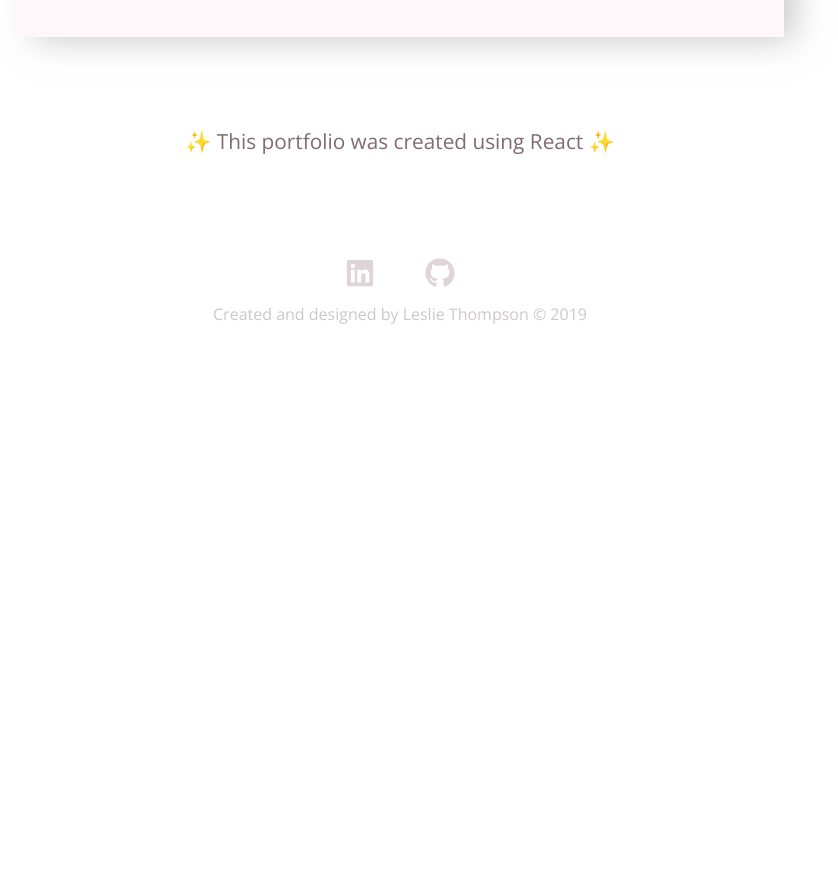
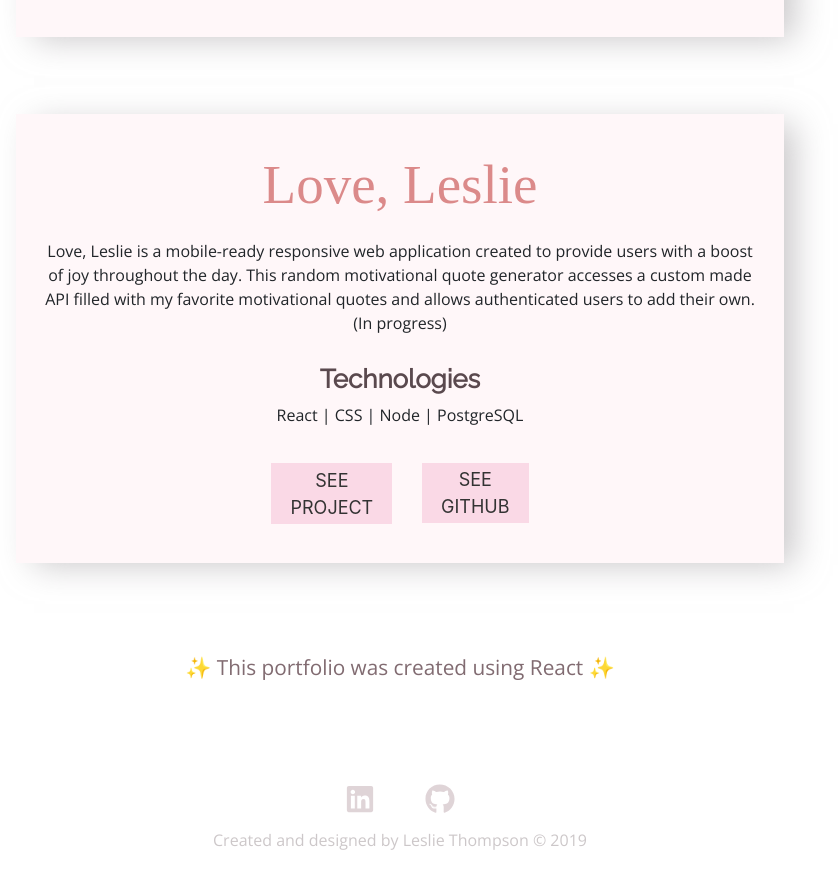
Before and after one commit to LCRT215/Portfolio, a React (Create React App) app: page /work in a window 1280 px wide. Shown: the part 4192-5070 px from the top of the page, without its empty margins (240-1078 px from the left). Before the commit the page ends 4544 px from the top, so only its background shows below. Built offline with nearby package versions, Linux system fonts and the light colour scheme; a web font is replaced by a local one.

Commit message:
add project motivation

```diff
--- a/src/components/Projects/projectData.js
+++ b/src/components/Projects/projectData.js
@@ -21,18 +21,9 @@ export default [
     github: "https://github.com/replate-phil/UI-Build-Week-1",
     img: "replate.jpg"
   },
-  // {
-  //   id: 2,
-  //   title: "Love, Leslie",
-  //   titleFont: "loveLeslie",
-  //   description:
-  //     "Love, Leslie is a mobile-ready responsive web application created to provide users with a boost of joy throughout the day. This random motivational quote generator accesses a custom made API filled with my favorite motivational quotes and allows authenticated users to add their own. (In progress)",
-  //   tech: "React | CSS | Node | PostgreSQL",
-  //   link: "https://loveleslie.netlify.com",
-  //   github: "https://github.com/LCRT215/Project-Motivation"
-  // },
+
   {
-    id: 3,
+    id: 2,
     title: "A to Z",
     titleFont: "aToZ",
     description:
@@ -43,7 +34,7 @@ export default [
     // link:"https://atoz-experiences.netlify.com/"
   },
   {
-    id: 4,
+    id: 3,
     title: "bestBud",
     titleFont: "bestBud",
     description:
@@ -59,5 +50,15 @@ export default [
     tech: "HTML |React | CSS | Node | PostgreSQL | Data Science",
     link: "https://bestbudhome.netlify.com/",
     github: "https://github.com/Med-Cabinet-BW"
+  },
+  {
+    id: 4,
+    title: "Love, Leslie",
+    titleFont: "loveLeslie",
+    description:
+      "Love, Leslie is a mobile-ready responsive web application created to provide users with a boost of joy throughout the day. This random motivational quote generator accesses a custom made API filled with my favorite motivational quotes and allows authenticated users to add their own. (In progress)",
+    tech: "React | CSS | Node | PostgreSQL",
+    //   link: "https://loveleslie.netlify.com",
+    github: "https://github.com/LCRT215/Project-Motivation"
   }
 ];
```
